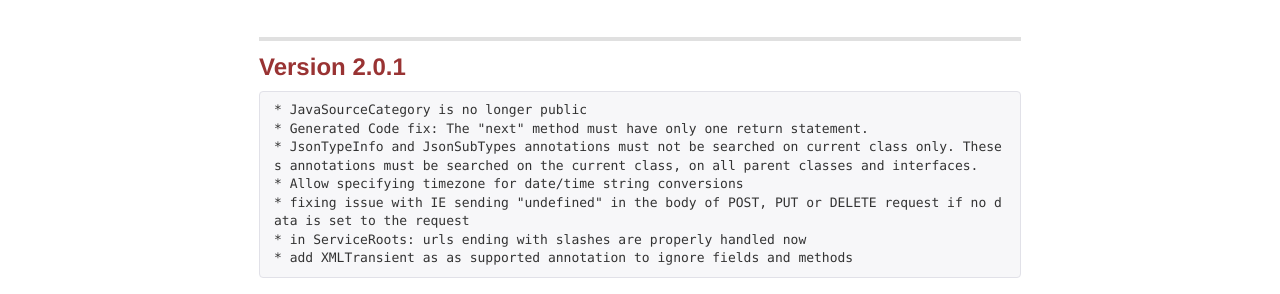
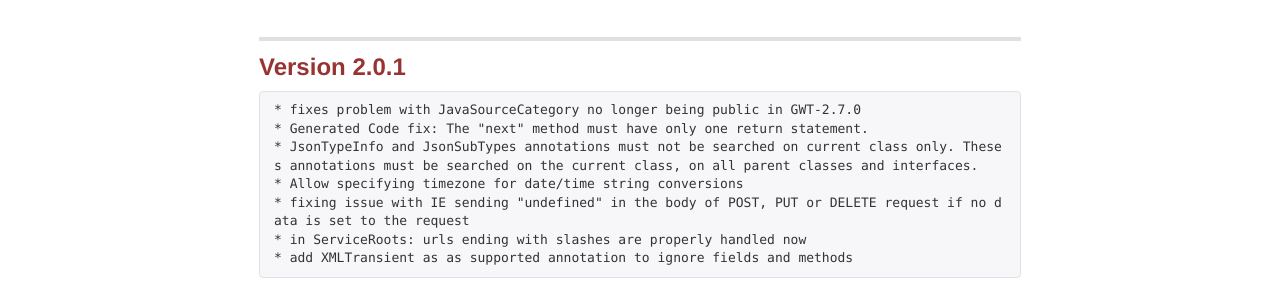
Before and after one commit to BadgerPc/resty-gwt.github.io, a Jekyll site: the page built from release_notes.markdown, in a window 1280 px wide. Shown: the part 210-504 px from the top of the page. Built offline with Jekyll 4.4.1, drawn with Linux system fonts in a browser that asks for light colours; Markdown is read by kramdown in place of the engine named in the settings.

Commit message:
update the remark for fix for GWT-2.7.0

```diff
--- a/release_notes.markdown
+++ b/release_notes.markdown
@@ -6,7 +6,7 @@ slogan: Enjoy it!
 
 ## Version 2.0.1
 
-	* JavaSourceCategory is no longer public
+	* fixes problem with JavaSourceCategory no longer being public in GWT-2.7.0
 	* Generated Code fix: The "next" method must have only one return statement.
 	* JsonTypeInfo and JsonSubTypes annotations must not be searched on current class only. Theses annotations must be searched on the current class, on all parent classes and interfaces.
 	* Allow specifying timezone for date/time string conversions
```
